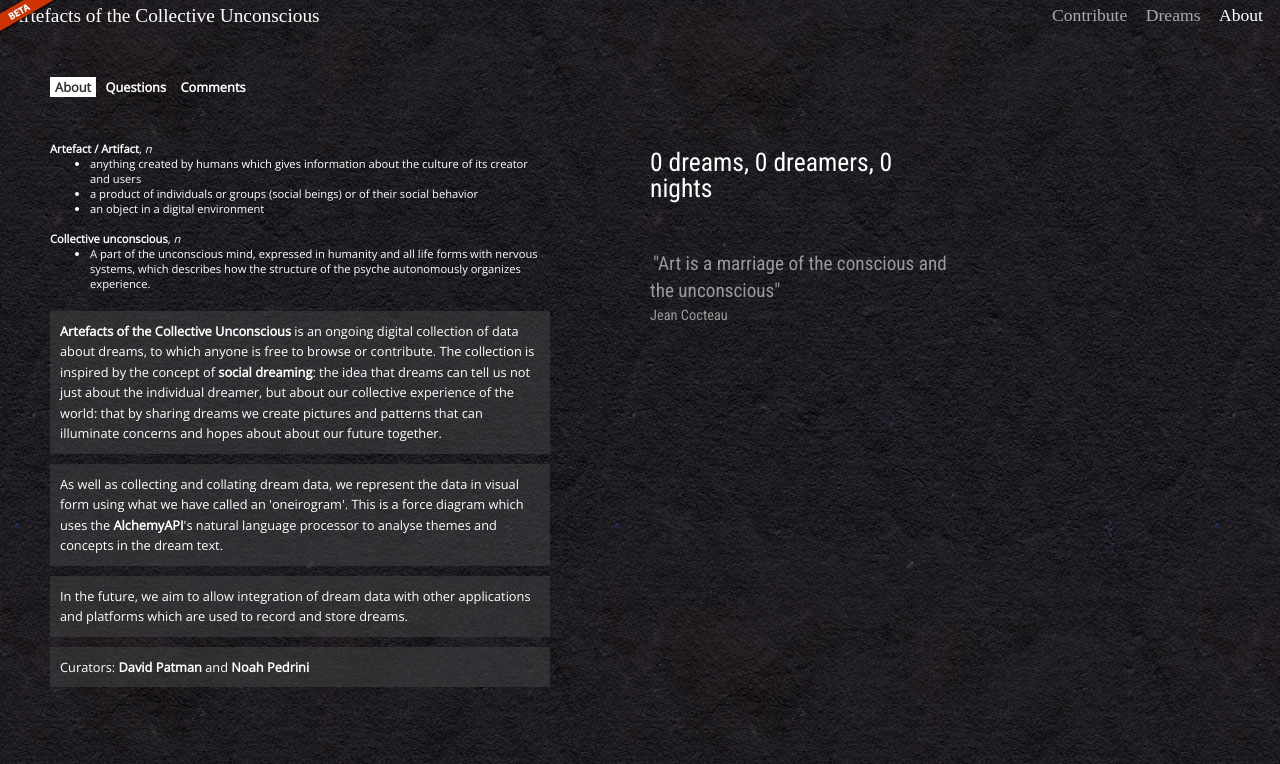
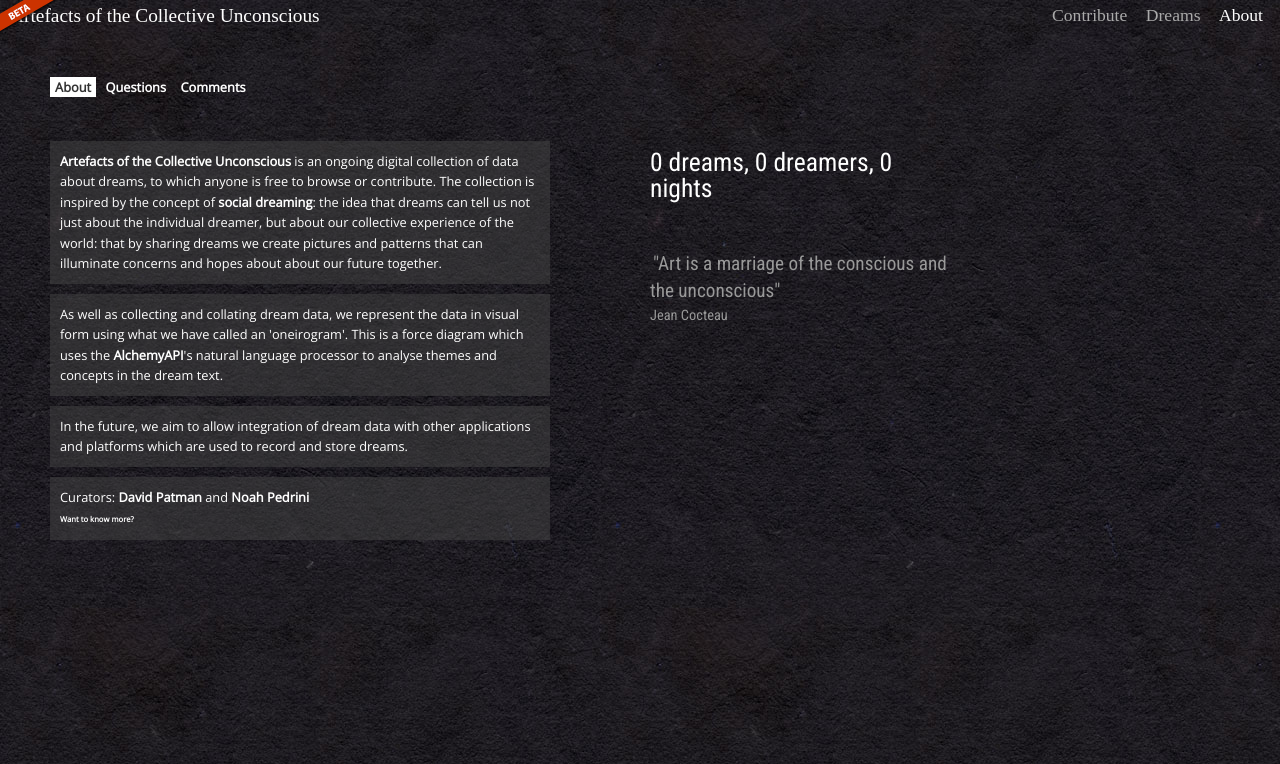
Before and after one commit to npedrini/artefacts, a PHP site: page /about.php in a window 1280 px wide. Shown: the top 764 px of the page. Run offline with PHP 8.4, Linux system fonts and the light colour scheme; data that the repository does not hold is empty; some libraries are stand-ins or nearby versions; some web fonts are replaced.

Commit message:
updated about text and removed definitions

```diff
--- a/about.php
+++ b/about.php
@@ -206,33 +206,10 @@ var cid;
 
 			<div id='question-about' class='section'>
 
-				<div style="font-size:.7em;margin-bottom:20px;">
-
-					<b>Artefact / Artifact</b>, <i>n</i>
-
-					<ul>
-						<li>anything created by humans which gives information about the culture of its creator and users</li>
-						<li>a product of individuals or groups (social beings) or of their social behavior</li>
-						<li>an object in a digital environment</li>
-					</ul>
-
-					<br/>
-
-					<b>Collective unconscious</b>, <i>n</i>
-
-					<ul>
-						<li>A part of the unconscious mind, expressed in humanity and all life forms with nervous systems, which describes how the structure of the psyche autonomously organizes experience.</li>
-					</ul>
-
-				</div>
-
 				<p><span class="emphasized">Artefacts of the Collective Unconscious</span> is an ongoing digital collection of data about dreams, to which anyone is free to browse or contribute. The collection is inspired by the concept of <a href='http://en.wikipedia.org/wiki/Social_dreaming' target='_blank'>social dreaming</a>: the idea that dreams can tell us not just about the individual dreamer, but about our collective experience of the world: that by sharing dreams we create pictures and patterns that can illuminate concerns and hopes about about our future together.</p>
-
 				<p>As well as collecting and collating dream data, we represent the data in visual form using what we have called an 'oneirogram'. This is a force diagram which uses the <a href='http://www.alchemyapi.com/' target='_blank'>AlchemyAPI</a>'s natural language processor to analyse themes and concepts in the dream text.</p>
-
 				<p>In the future, we aim to allow integration of dream data with other applications and platforms which are used to record and store dreams.</p>
-
-				<p>Curators: <a href='http://www.createassociate.com.au/' target='_blank'>David Patman</a> and <a href='http://www.looklisten.net/' target='_blank'>Noah Pedrini</a></p>
+				<p>Curators: <a href='http://www.createassociate.com.au/' target='_blank'>David Patman</a> and <a href='http://www.looklisten.net/' target='_blank'>Noah Pedrini</a><br/><a class='x-small' style='margin-top:10px;' href='javascript:show("faq")'>Want to know more?</a></p>
 
 			</div>
 
@@ -247,7 +224,8 @@ var cid;
 
 				<div>
 					<div class='question'>Isn't my dream just about me?</div>
-					<div class='answer'><p>Part of your dream is likely to be about your personal experience that is unique to you, and only you will be able to understand that part. However, part of your dream will also be about the experiences that you share with other people: e.g. your family, your friends, colleagues. We hope that by looking at lots of dreams that we'll be able to see common themes and patterns emerge.</p>
+					<div class='answer'>
+						<p>Part of your dream is likely to be about your personal experience that is unique to you, and only you will be able to understand that part. However, part of your dream will also be about the experiences that you share with other people: e.g. your family, your friends, colleagues. We hope that by looking at lots of dreams that we'll be able to see common themes and patterns emerge.</p>
 					</div>
 				</div>
 
@@ -255,11 +233,8 @@ var cid;
 					<div class='question'>What is an oneirogram?</div>
 					<div class='answer'>
 						<p>We invented what we call an oneirogram as a way to visualise connections between the text record of dreams and a computer-generated 'collective dream'.</p>
-
 						<p>The collective dream appears as the central node and is created in real-time from the text of dreams displayed for the user-selected date range. For each dream, the number of sentences extracted and the decision of which sentences to take is based on a uniformly-applied set of rules.</p>
-
 						<p>The connections between dreams are made using the free AlchemyAPI natural language processor. Alchemy analyses a text string and identifies concept tags using algorithms and a lexical database. Connections, or 'edges', are drawn from a dream 'node' (solid colour) to a node representing the Alchemy tag (dotted outline). The size of each node is proportional to the number of connections. Thus, dreams and tags which are most 'influential' are shown as more prominent in the oneirogram.</p>
-
 						<p>The oneirogram can currently show dreams for specific date ranges, and we will add functionality so that users can select locations, tags and other data.</p>
 					</div>
 				</div>
@@ -298,7 +273,15 @@ var cid;
 						<p>When a user submits a dream and other information on Artefacts, we store it in a MySQL database along with other data we automatically collect, such as geo-location based on IP address. We also analyse the dream text using the free <a href="http://www.alchemyapi.com" target="_blank">AlchemyAPI</a> natural language processor and store the returned concept tags.</p>
 						<p>When a user chooses paramaters for the visualisation (e.g. date range), we use an algorithm to generate a 'collective dream' in real time, which is also analysed using Alchemy. Using the stored tags, we create a JSON file representing node-link relationships between all of the dreams. This data file is then used to drive the visualization.</p>
 						<p>The visualization itself is a force-directed layout built using the <a href="http://d3js.org/" target="_blank">D3js</a> javascript library, and the image export feature leverages the canvg library. A few of the other javascript libraries we use include jQuery, jQuery UI, and tipsy.</p>
-						<p>A big thank you to thank the development communities who made and contributed to all of these great open-source projects, as well as the designers over at <a href="http://thenounproject.com/" target="_blank">The Noun Project</a> for letting us use a few of their icons.</p>
+					</div>
+				</div>
+
+				<div>
+					<div class='question'>Whose behind it?</div>
+					<div class='answer'>
+						<p><a href='http://www.createassociate.com.au/' target='_blank'>David Patman</a> is an engineer, social theorist and management consultant specialising in the study of unconscious group and organizational dynamics. David uses creative and associative techniques to help client groups become aware of and manage the underlying pressures that affect how they go about their work. David has a keen interest in how the spread of electronic communication technologies is changing what organizations need to do in order to survive and thrive. David divides his time between Melbourne, Australia and Hobart, where he grew up within cooee of MONA.</p>
+						<p><a href='http://www.looklisten.net/' target='_blank'>Noah Pedrini</a> is a digital artist interested in exploring the changing face of community and the self in contemporary society. Anthroposts, a net art installation featuring found notes and the recordings of crowd-sourced workers reading them, was a finalist in the Venice-based Arte Laguna awards, and has been recognized by Communication Arts and other leaders in design and data visualization. His projects have been used in course materials for schools including the Maryland Institute of Art and UNC Chapel Hill He currently resides in Brooklyn, NY.</p>
+						<p>We would like to thank the development communities who contributed to the open-source projects used in this project. We'd also like to thank and Henry Ryder and the rest of the designers at <a href="http://thenounproject.com/" target="_blank">The Noun Project</a> for letting us use their icons.</p>
 					</div>
 				</div>
 
```
